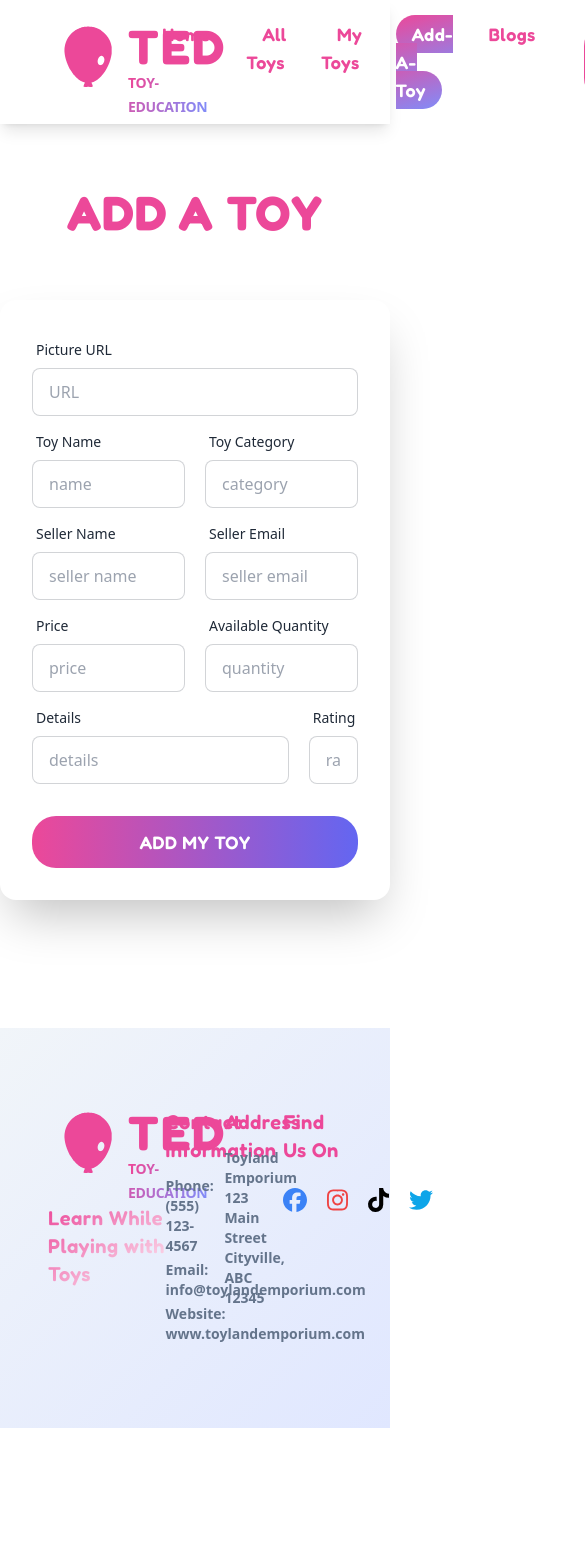
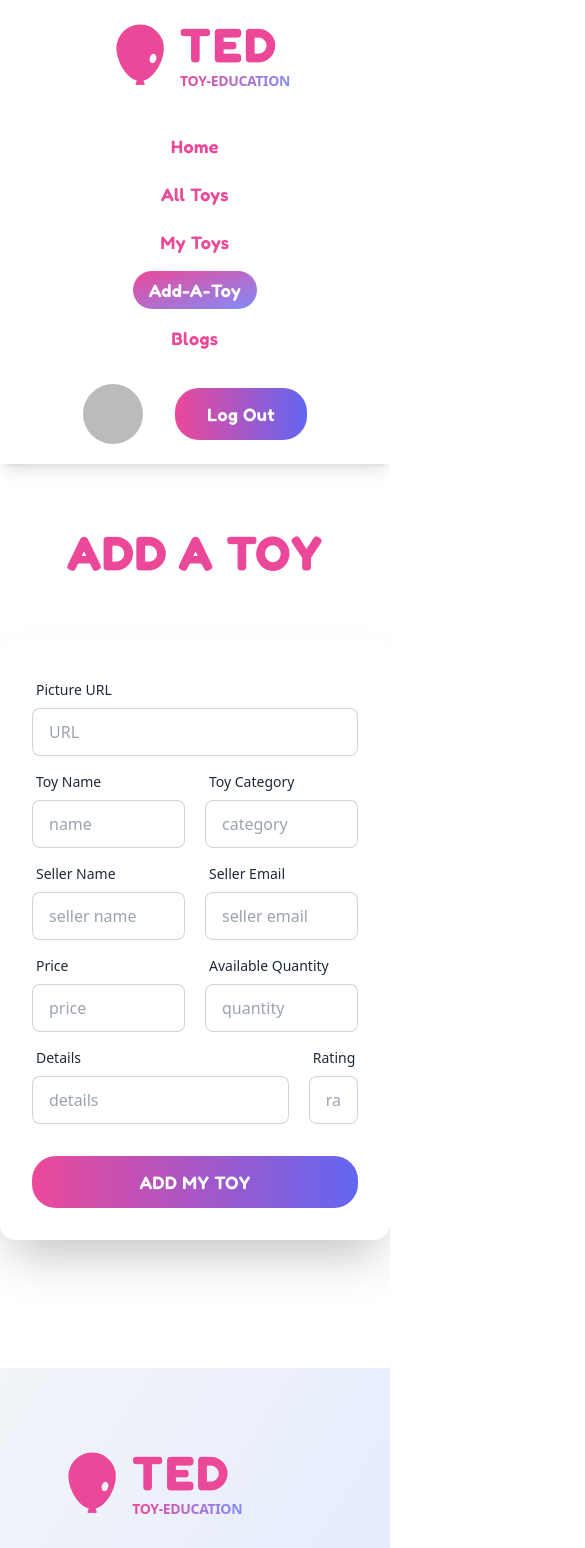
Before and after one commit to Sagor66/TED-Client, a React (Vite) app: page /add-toy in a window 390 px wide. Shown: the top 1548 px of the page, 585 px wide, since content can reach past the window. Before the commit the page ends 1428 px from the top, so only its background shows below. Built offline with nearby package versions, Linux system fonts and the light colour scheme; no server answers; sample sign-in values are in the browser's storage.

Commit message:
added responsive to home page

```diff
--- a/src/pages/Home/Banner.jsx
+++ b/src/pages/Home/Banner.jsx
@@ -16,16 +16,16 @@ const Banner = () => {
       </div>
       <div>
         <div>
-          <img className="w-96 absolute bottom-0 left-10" src={kid1} alt="" />
+          <img className="w-96 absolute bottom-0 left-10 hidden md:block" src={kid1} alt="" />
           <img
-            className="w-[450px] absolute bottom-0 left-40"
+            className="w-[450px] absolute bottom-0 left-40 hidden md:block"
             src={kid2}
             alt=""
           />
         </div>
         <div>
           <img
-            className="h-[450px] absolute bottom-0 right-10"
+            className="h-[450px] absolute bottom-0 right-10 hidden md:block"
             src={kid3}
             alt=""
           />
--- a/src/pages/Home/Gallery.jsx
+++ b/src/pages/Home/Gallery.jsx
@@ -12,14 +12,14 @@ const Gallery = () => {
   return (
     <div className="mb-32">
       <h2 className="text-heading ">Toyland Treasures</h2>
-      <div className="grid grid-cols-5 gap-4 shadow-2xl p-10 rounded-xl bg-gradient-to-br from-pink-100 to-indigo-100">
-        <div className="min-w-[200px] min-h-[200px] row-span-2 col-span-2">
+      <div className="grid md:grid-cols-5 gap-4 shadow-2xl p-10 rounded-xl bg-gradient-to-br from-pink-100 to-indigo-100">
+        <div className="min-w-[200px] min-h-[200px] row-span-2 md:col-span-2">
           <img className="object-cover w-full h-full border-4 border-white rounded-xl hover:scale-105 ease-in duration-500" src={toy12} alt="" />
         </div>
         <div className="min-w-[200px] min-h-[200px] row-span-3">
           <img className="object-cover w-full h-full border-4 border-white rounded-xl hover:scale-105 ease-in duration-500" src={toy1} alt="" />
         </div>
-        <div className="min-w-[200px] min-h-[200px] col-span-2">
+        <div className="min-w-[200px] min-h-[200px] md:col-span-2">
           <img className="object-cover w-full h-full border-4 border-white rounded-xl hover:scale-105 ease-in duration-500" src={toy4} alt="" />
         </div>
         <div className="min-w-[200px] min-h-[200px]">
@@ -37,7 +37,7 @@ const Gallery = () => {
         <div className="min-w-[200px] min-h-[200px] row-span-2">
           <img className="object-cover w-full h-full border-4 border-white rounded-xl hover:scale-105 ease-in duration-500" src={toy11} alt="" />
         </div>
-        <div className="min-w-[200px] min-h-[200px] col-span-3">
+        <div className="min-w-[200px] min-h-[200px] md:col-span-3">
           <img className="object-cover w-full h-full border-4 border-white rounded-xl hover:scale-105 ease-in duration-500" src={toy8} alt="" />
         </div>
       </div>
--- a/src/pages/Home/ParentsCommunity.jsx
+++ b/src/pages/Home/ParentsCommunity.jsx
@@ -13,7 +13,7 @@ const ParentsCommunity = () => {
       <h2 className="text-gradient bg-gradient-to-r from-gray-500 to-gray-100 font-fredoka text-5xl font-bold text-center mb-10">
         Join Our Parents Community
       </h2>
-      <div className="font-fredoka flex justify-around text-gray-300 font-semibold text-xl">
+      <div className="font-fredoka flex flex-col md:flex-row justify-around text-gray-300 font-semibold text-xl">
         <div className="flex flex-col items-center gap-4 justify-center">
           <h4>Discord Channel</h4>
           <FontAwesomeIcon className="fa-2xl text-gray-400 hover:text-indigo-500" icon={faDiscord} />
--- a/src/pages/Home/Testimonials.jsx
+++ b/src/pages/Home/Testimonials.jsx
@@ -9,9 +9,9 @@ const Testimonials = () => {
 
 
   return (
-    <div className="my-52 flex items-center">
-      <h2 className="text-heading w-[500px]">Testimonials <br /> & <br /> Reviews</h2>
-      <div className="shadow-2xl shadow-pink-200 px-10 py-16 rounded-xl max-w-3xl mx-auto">
+    <div className="my-52 flex flex-col md:flex-row items-center">
+      <h2 className="text-heading w-[400px] md:w-[500px]">Testimonials <br /> & <br /> Reviews</h2>
+      <div className="shadow-2xl shadow-pink-200 px-2 md:px-10 py-16 rounded-xl max-w-[400px] md:max-w-3xl mx-auto">
         <Swiper
           modules={[Autoplay]}
           spaceBetween={50}
--- a/src/pages/Shared/Footer.jsx
+++ b/src/pages/Shared/Footer.jsx
@@ -9,8 +9,8 @@ import {
 const Footer = () => {
   return (
     <div className="bg-gradient-to-br from-slate-100 to-indigo-100 py-20 px-12">
-      <div className="grid grid-cols-5">
-        <div className="col-span-2">
+      <div className="grid justify-center md:grid-cols-5 space-y-4">
+        <div className="md:col-span-2">
           <div className="flex h-20 items-start mb-4">
             <img
               className="w-20 h-28 object-cover object-top"
--- a/src/pages/Shared/NavBar.jsx
+++ b/src/pages/Shared/NavBar.jsx
@@ -14,7 +14,7 @@ const NavBar = () => {
   };
 
   return (
-    <div className="flex items-center justify-between px-12 py-5 shadow-lg">
+    <div className="flex flex-col md:flex-row items-center justify-between px-12 py-5 shadow-lg">
       <Link to='/'>
         <div className="flex h-20 items-start">
           <img
@@ -33,7 +33,7 @@ const NavBar = () => {
         </div>
       </Link>
 
-      <div className="flex gap-5">
+      <div className="flex flex-col md:flex-row items-center py-8 gap-5">
         <ActiveRoute className="text-primary-style text-hover" to="/">
           Home
         </ActiveRoute>
@@ -41,7 +41,7 @@ const NavBar = () => {
           All Toys
         </ActiveRoute>
         {user && (
-          <div className="flex gap-5">
+          <div className="flex flex-col md:flex-row items-center gap-5">
             <ActiveRoute className="text-primary-style text-hover" to="/my-toys">
               My Toys
             </ActiveRoute>
@@ -57,7 +57,7 @@ const NavBar = () => {
 
       <div className="w-[300px]">
         {user ? (
-          <div className="flex items-center gap-8">
+          <div className="flex justify-center items-center gap-8">
             <div
               onMouseEnter={() => setHover(true)}
               onMouseLeave={() => setHover(false)}
@@ -79,7 +79,7 @@ const NavBar = () => {
             </button>
           </div>
         ) : (
-          <div className="flex gap-7">
+          <div className="flex justify-center gap-7">
             <Link to="/signup">
               <button className="btn-primary">Sign Up</button>
             </Link>
--- a/src/pages/ToysCategory/ToysCategory.jsx
+++ b/src/pages/ToysCategory/ToysCategory.jsx
@@ -62,28 +62,28 @@ const ToysCategory = () => {
 
         <div className="max-w-6xl mx-auto mt-10">
           <TabPanel>
-            <div className="grid grid-cols-4 gap-4 justify-between items-center">
+            <div className="grid justify-center md:grid-cols-4 gap-4 md:justify-between items-center">
               {toysCategoryData.map((categoryData) => (
                 <Category key={categoryData._id} categoryData={categoryData}></Category>
               ))}
             </div>
           </TabPanel>
           <TabPanel>
-            <div className="grid grid-cols-4 gap-4 justify-between items-center">
+            <div className="grid md:grid-cols-4 gap-4 justify-center md:justify-between items-center">
               {toysCategoryData.map((categoryData) => (
                 <Category key={categoryData._id} categoryData={categoryData}></Category>
               ))}
             </div>
           </TabPanel>
           <TabPanel>
-            <div className="grid grid-cols-4 gap-4 justify-between items-center">
+            <div className="grid md:grid-cols-4 gap-4 justify-center md:justify-between items-center">
               {toysCategoryData.map((categoryData) => (
                 <Category key={categoryData._id} categoryData={categoryData}></Category>
               ))}
             </div>
           </TabPanel>
           <TabPanel>
-            <div className="grid grid-cols-4 gap-4 justify-between items-center">
+            <div className="grid md:grid-cols-4 gap-4 justify-center md:justify-between items-center">
               {toysCategoryData.map((categoryData) => (
                 <Category key={categoryData._id} categoryData={categoryData}></Category>
               ))}
```
